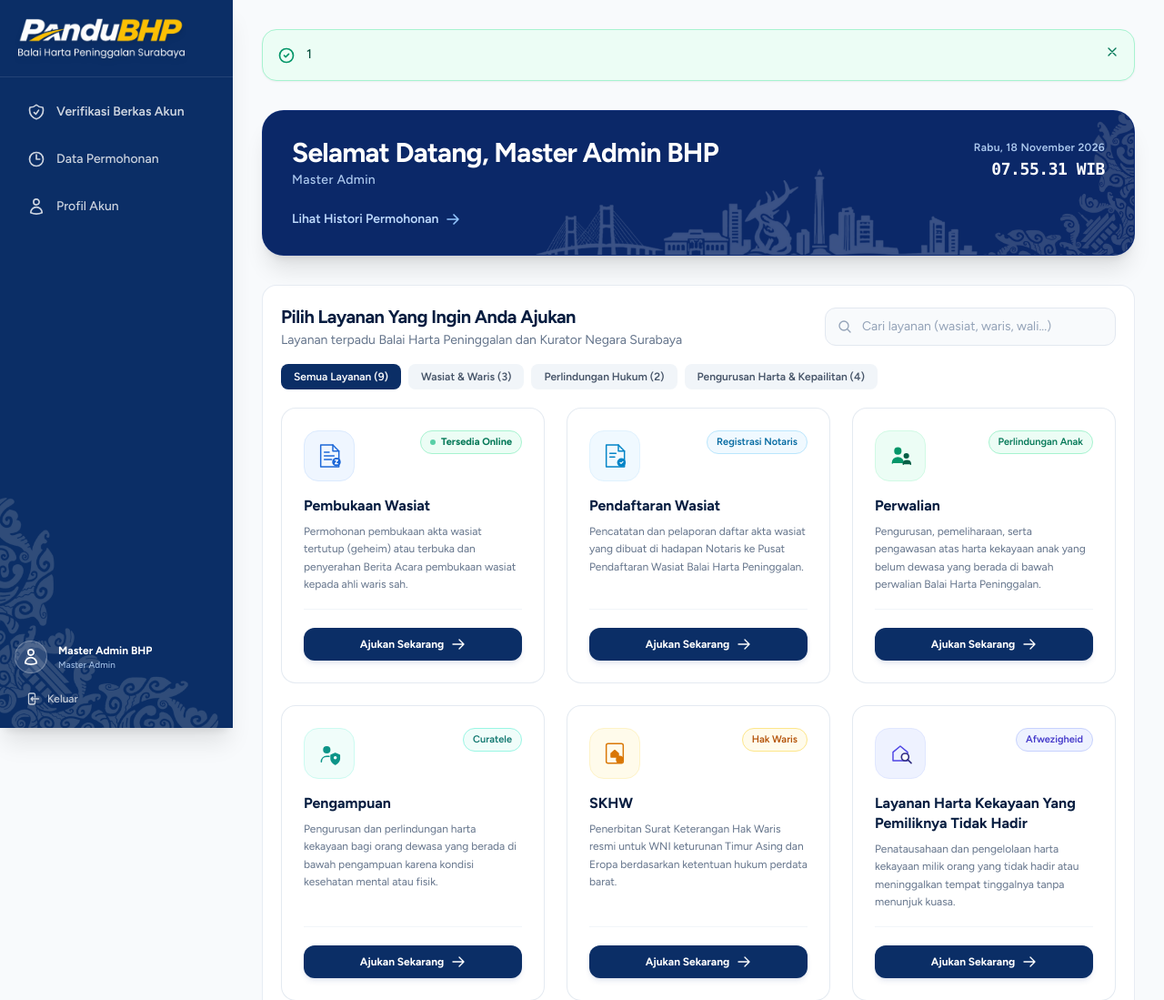
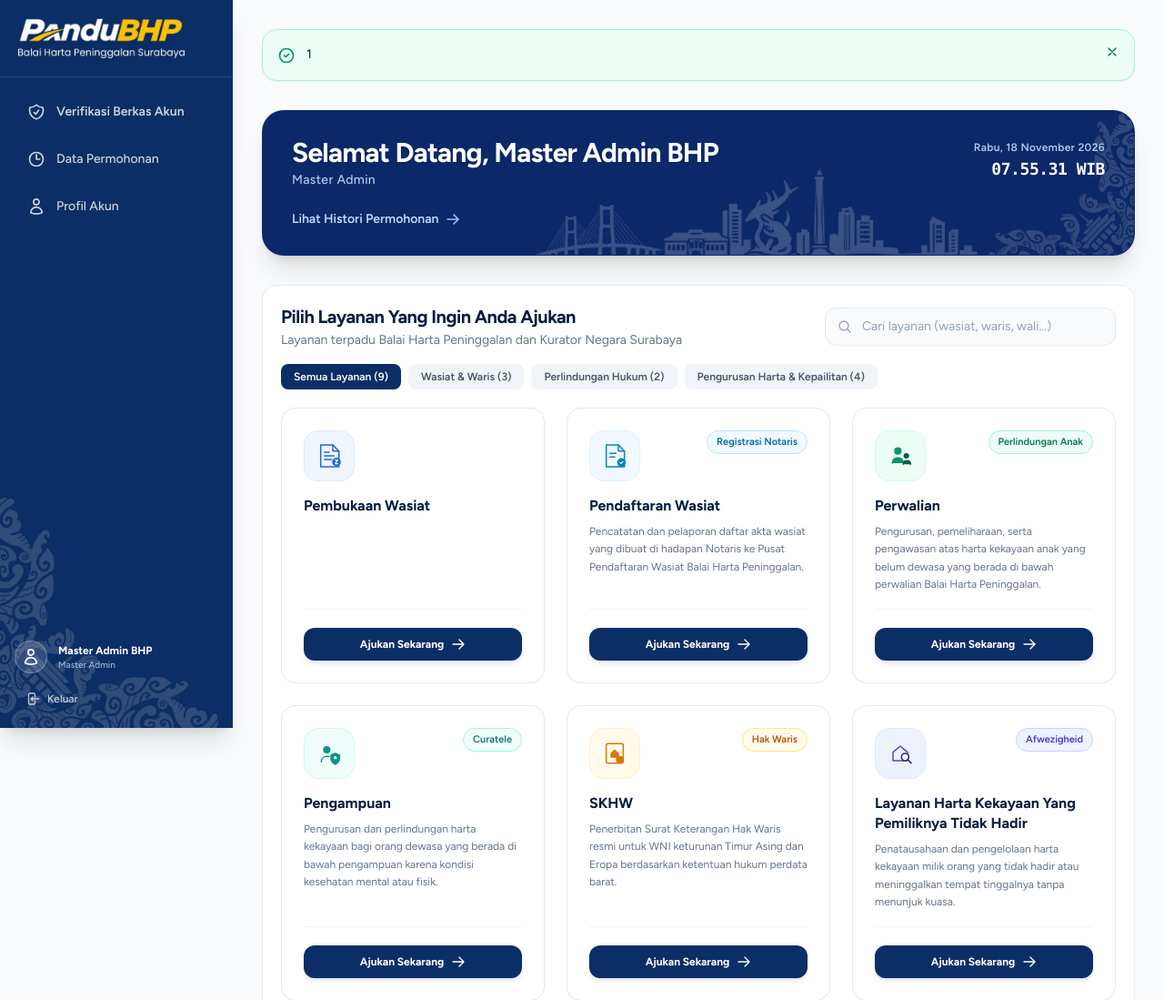
Before and after one commit to BHP-Surabaya/BHP-pandu, a Laravel app: template resources/views/dashboard.blade.php in a window 1280 px wide. Shown: the top 1099 px of the page at 91% size. Run offline with Laravel 12, Linux system fonts and the light colour scheme; the template is opened without the code that fills it, so the values that code supplies are empty; a user stored in the database is signed in; data comes from the database, SQL or seed files in the repository; style sheets or scripts are compiled from the project's sources; some libraries are stand-ins or nearby versions.

Commit message:
refactor(ui): remove 'Tersedia Online' badge and description from Pembukaan Wasiat service card

```diff
--- a/resources/views/dashboard.blade.php
+++ b/resources/views/dashboard.blade.php
@@ -213,7 +213,7 @@
                  class="group bg-white rounded-2xl p-6 border border-slate-200/90 hover:border-[#1d68d8] shadow-xs hover:shadow-xl hover:-translate-y-1 transition-all duration-200 flex flex-col justify-between">
 
                 <div>
-                    <!-- Header Kartu: Ikon & Badge -->
+                    <!-- Header Kartu: Ikon -->
                     <div class="flex items-start justify-between mb-4">
                         <div class="w-14 h-14 rounded-2xl bg-blue-50 text-[#1d68d8] border border-blue-100 flex items-center justify-center shadow-xs group-hover:scale-105 transition-transform">
                             <!-- Document + Seal -->
@@ -225,18 +225,11 @@
                                 <path d="M34 31h4l-4 6h4" stroke="white" stroke-width="1.8" />
                             </svg>
                         </div>
-                        <span class="inline-flex items-center gap-1.5 px-2.5 py-1 rounded-full text-[11px] font-bold bg-emerald-50 text-emerald-700 border border-emerald-200 shadow-2xs">
-                            <span class="w-1.5 h-1.5 rounded-full bg-emerald-500 animate-pulse"></span>
-                            Tersedia Online
-                        </span>
                     </div>
 
                     <h3 class="text-base font-extrabold text-[#071d40] group-hover:text-[#1d68d8] transition-colors leading-snug">
                         Pembukaan Wasiat
                     </h3>
-                    <p class="text-xs text-slate-500 mt-2 leading-relaxed">
-                        Permohonan pembukaan akta wasiat tertutup (geheim) atau terbuka dan penyerahan Berita Acara pembukaan wasiat kepada ahli waris sah.
-                    </p>
                 </div>
 
                 <!-- CTA Button -->
```
